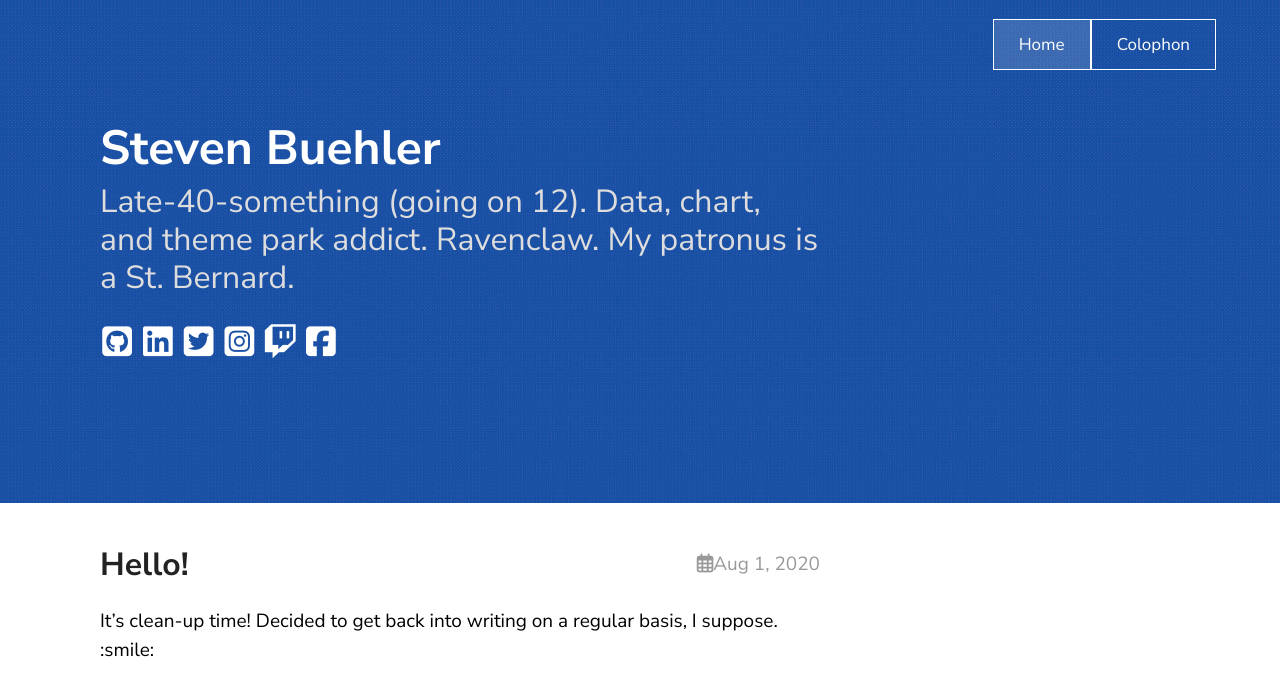
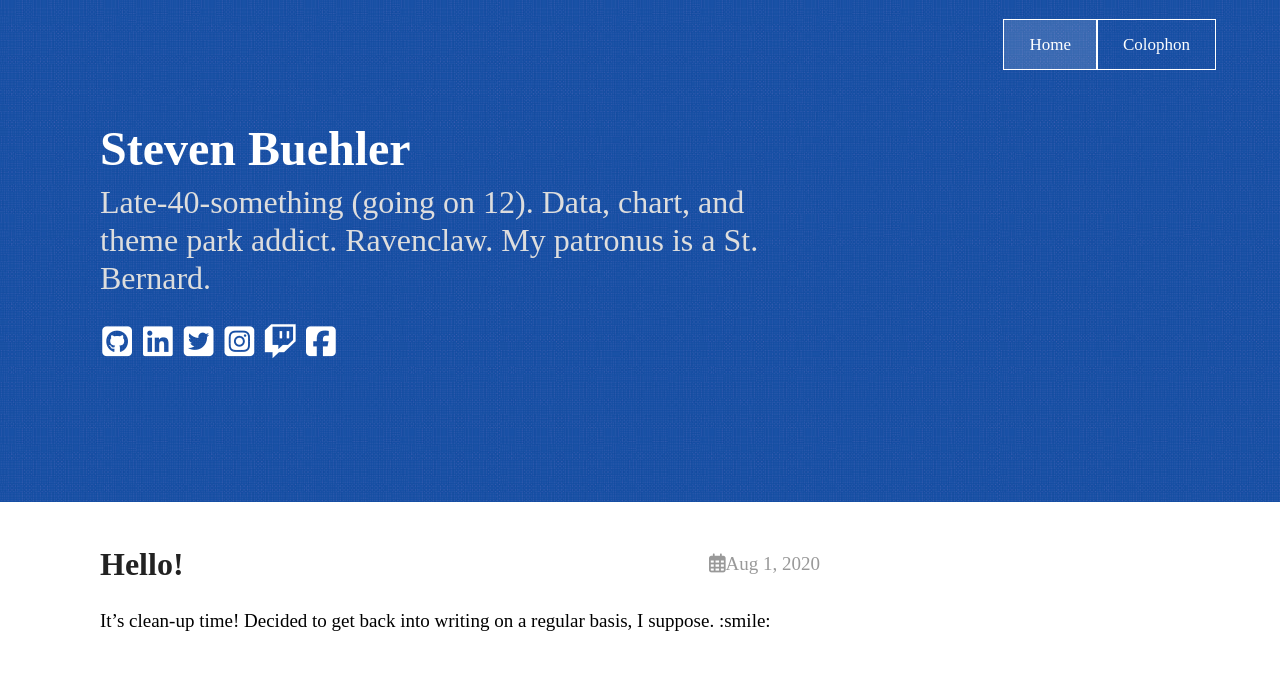
Before and after one commit to stevenbuehler/stevenbuehler.github.io, a Jekyll site: the page built from index.md, in a window 1280 px wide. Shown: the top 696 px of the page. Built offline with Jekyll 4.4.1, drawn with Linux system fonts in a browser that asks for light colours; nearby versions of some CDN libraries; some web fonts are replaced.

Commit message:
Updated theme to use Gentium Basic.

```diff
--- a/_sass/theme.scss
+++ b/_sass/theme.scss
@@ -2,6 +2,7 @@
 @import 'ext/normalize';
 @import 'begin';
 @import 'syntax';
+@import url('https://fonts.googleapis.com/css2?family=Gentium+Basic:ital,wght@0,400;0,700;1,400;1,700&display=swap');
 
 $linkColor: #999;
 $mobileW: 768px;
@@ -17,7 +18,7 @@ $lightGray: #eee;
 }
 
 body {
-	font-family: 'Nunito Sans', sans-serif;
+	font-family: 'Gentium Basic', serif;
 	@include fluidType(16px, 19px);
 	line-height: 1.55em;
 	margin: 0;
```
